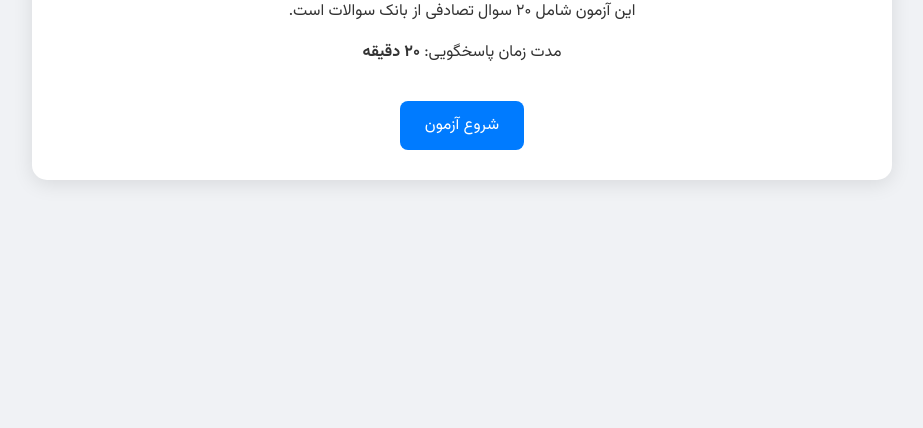
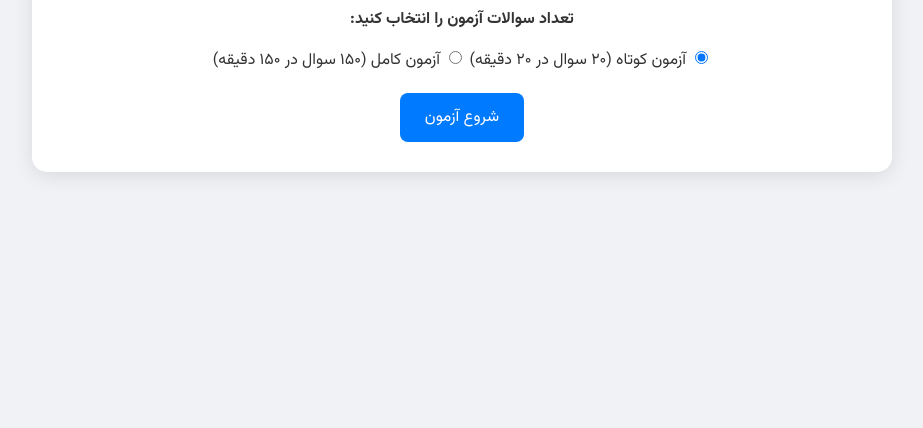
Before and after one commit to mehditoxic/quizapp.github.io, a plain HTML site: page index.html in a window 1280 px wide. Shown: the part 372-800 px from the top of the page, without its empty margins (178-1101 px from the left). Drawn offline with Linux system fonts and the light colour scheme.

Commit message:
Update index.html

```diff
--- a/index.html
+++ b/index.html
@@ -10,14 +10,25 @@
     <div class="container">
         <div id="start-screen">
             <h1>آزمون آنلاین مدلهای زبانی بزرگ (LLM)</h1>
-            <p>این آزمون شامل ۲۰ سوال تصادفی از بانک سوالات است.</p>
-            <p>مدت زمان پاسخگویی: <strong>۲۰ دقیقه</strong></p>
+            <div id="quiz-options">
+                <p><strong>تعداد سوالات آزمون را انتخاب کنید:</strong></p>
+                <div class="option-group">
+                    <label>
+                        <input type="radio" name="quiz-length" value="20" checked>
+                        آزمون کوتاه (۲۰ سوال در ۲۰ دقیقه)
+                    </label>
+                    <label>
+                        <input type="radio" name="quiz-length" value="150">
+                        آزمون کامل (۱۵۰ سوال در ۱۵۰ دقیقه)
+                    </label>
+                </div>
+            </div>
             <button id="start-btn">شروع آزمون</button>
         </div>
 
         <div id="quiz-screen" class="hidden">
             <div id="header">
-                <div id="timer">۲۰:۰۰</div>
+                <div id="timer">۰۰:۰۰</div>
                 <div id="progress">سوال ۱ از ۲۰</div>
             </div>
             <div id="question-container">
```
